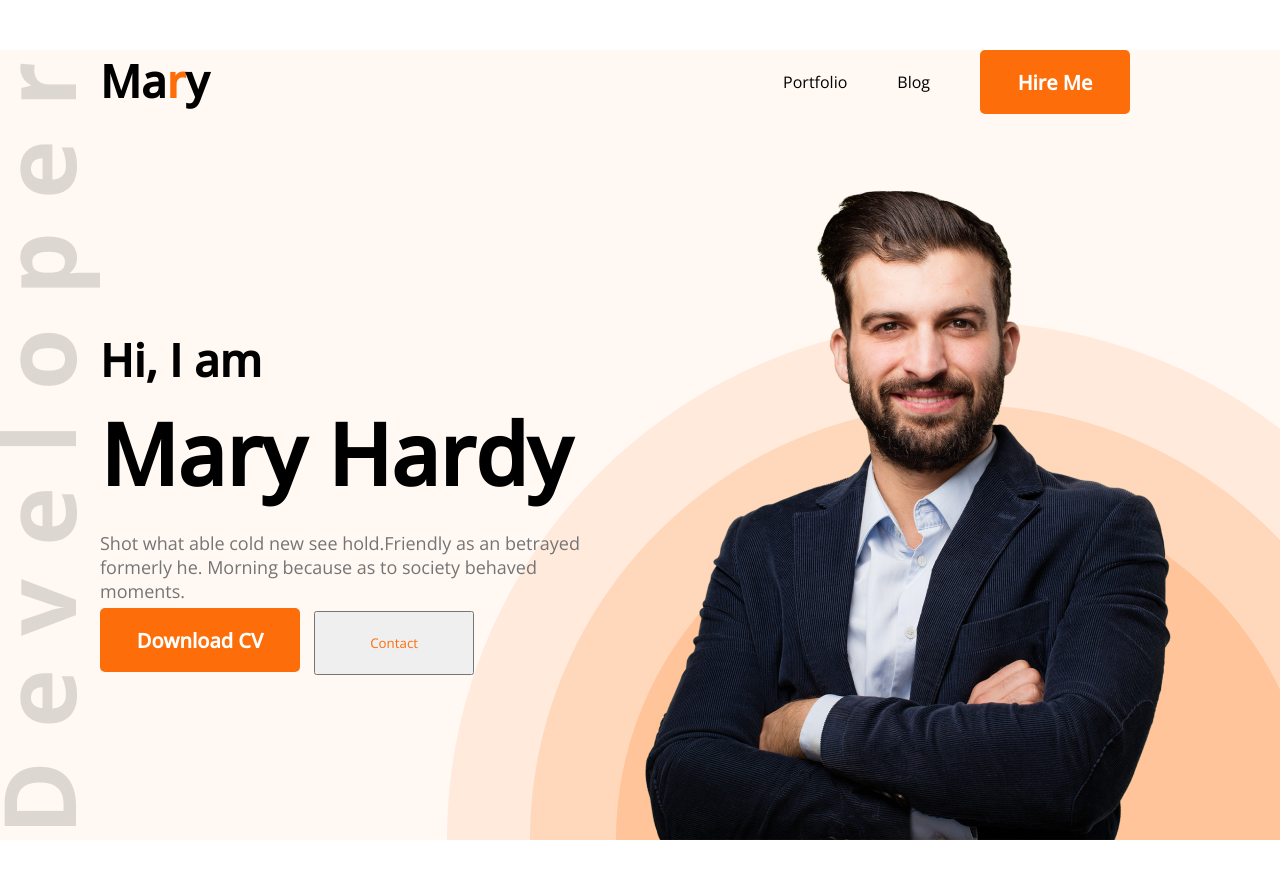
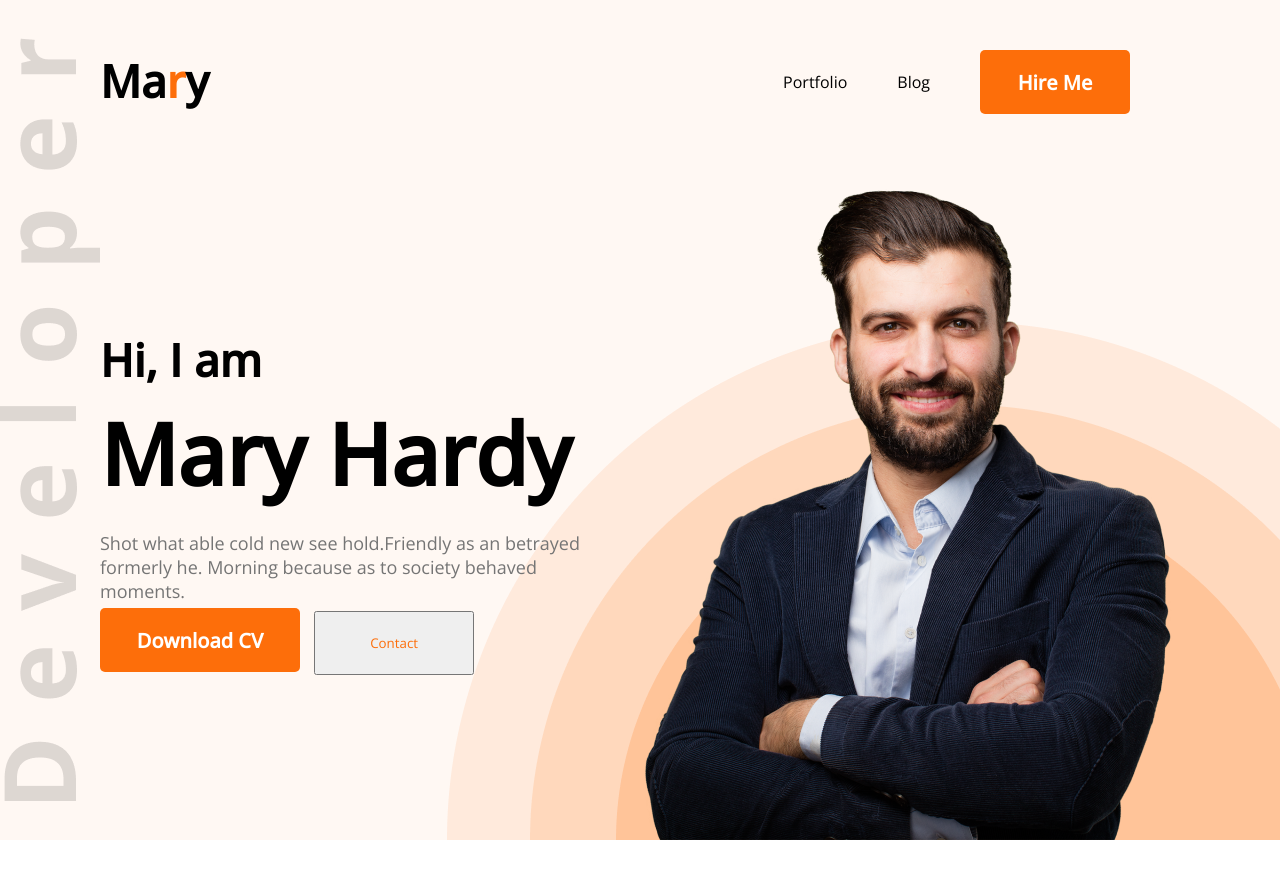
Before and after one commit to Al-Amin5657/my-developer-portfolio, a plain HTML site: page index.html in a window 1280 px wide. Shown: the top 878 px of the page. Drawn offline with nearby package versions, Linux system fonts and the light colour scheme.

Commit message:
padding added

```diff
--- a/styles/portfolio.css
+++ b/styles/portfolio.css
@@ -16,7 +16,7 @@
 nav {
     display: flex;
     justify-content: space-between;
-    margin: 50px 100px;
+    padding: 50px 100px;
     /* align-items: center; */
 }
 
```
